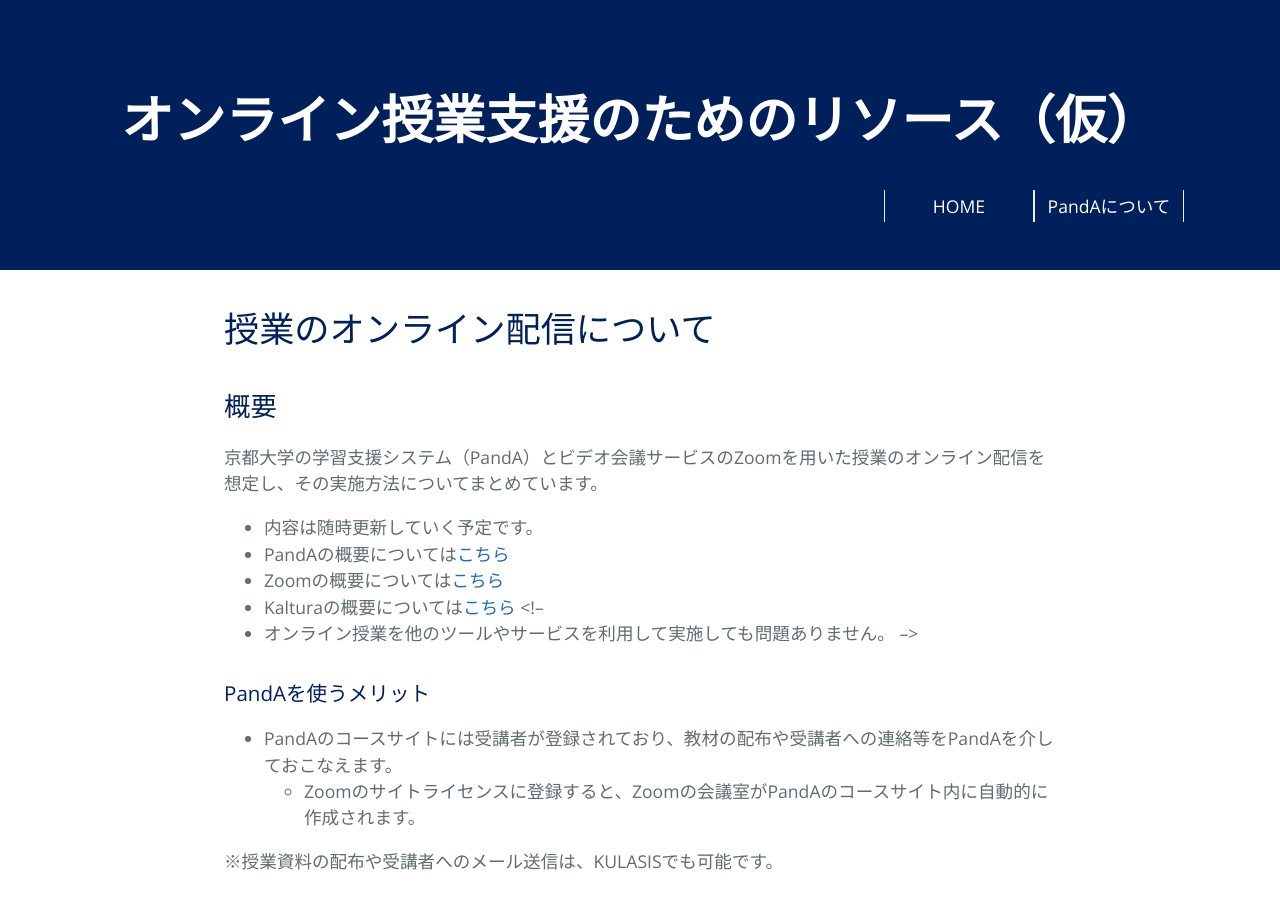
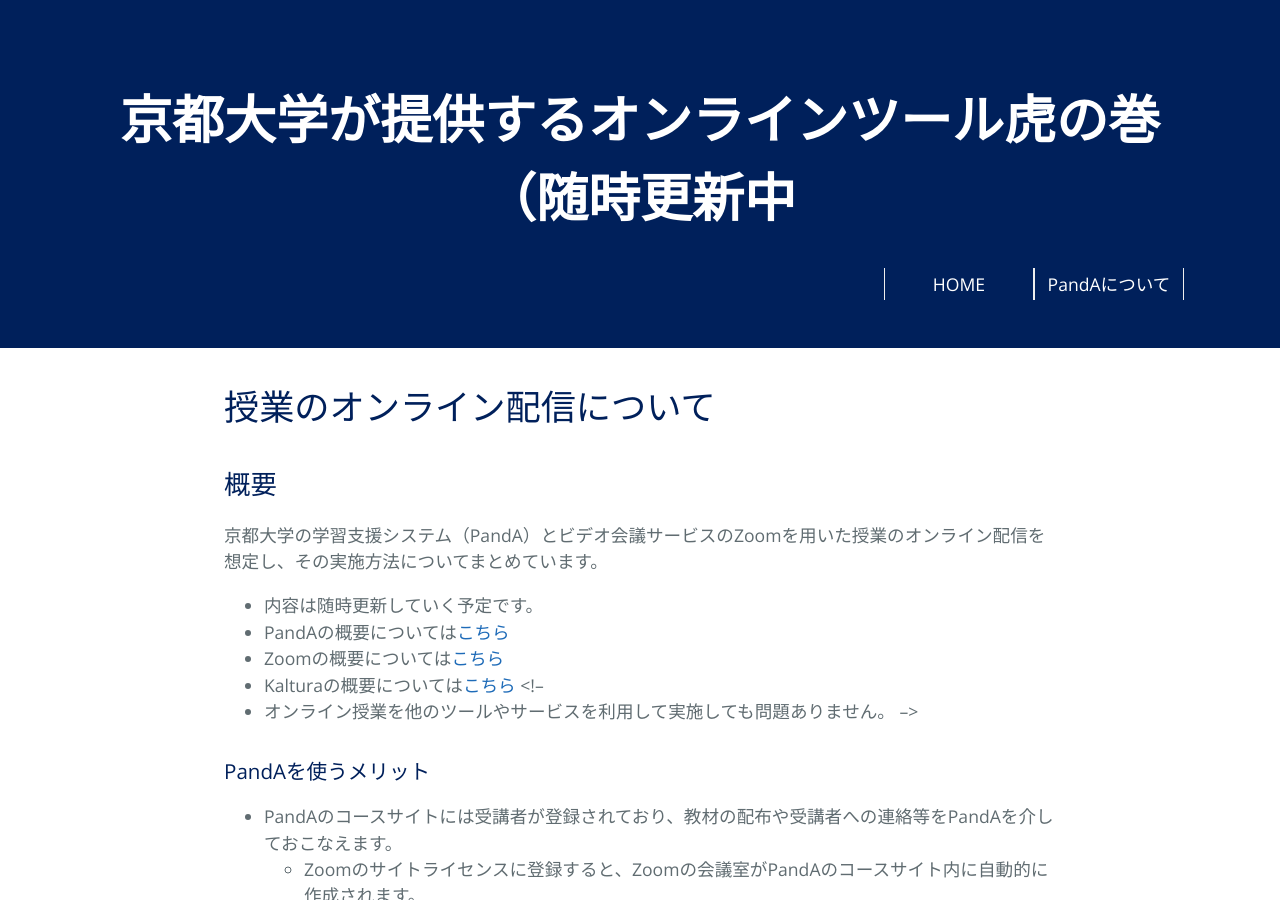
Before and after one commit to kyoto-u/online-edu, a Jekyll site: the page built from index.md, in a window 1280 px wide and 900 px high. Built offline with Jekyll 4.4.1, drawn with Linux system fonts in a browser that asks for light colours.

Commit message:
Update _config.yml

```diff
--- a/_config.yml
+++ b/_config.yml
@@ -17,7 +17,7 @@ include:
 #   enabled: true
 #   collections: true
 
-title: オンライン授業支援のためのリソース（仮）
+title: 京都大学が提供するオンラインツール虎の巻（随時更新中
 # description: " aaaa"
 
 
```
